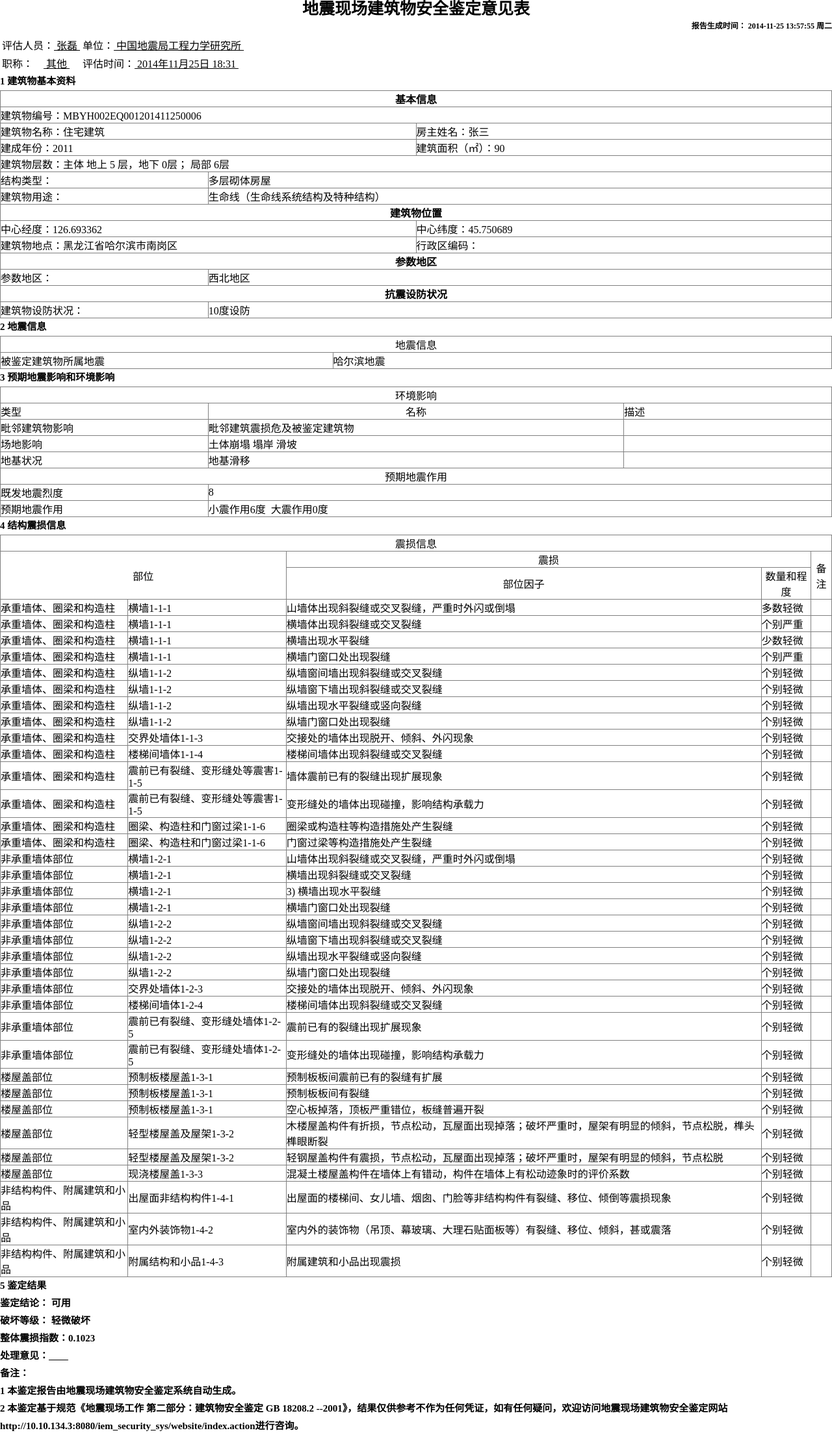
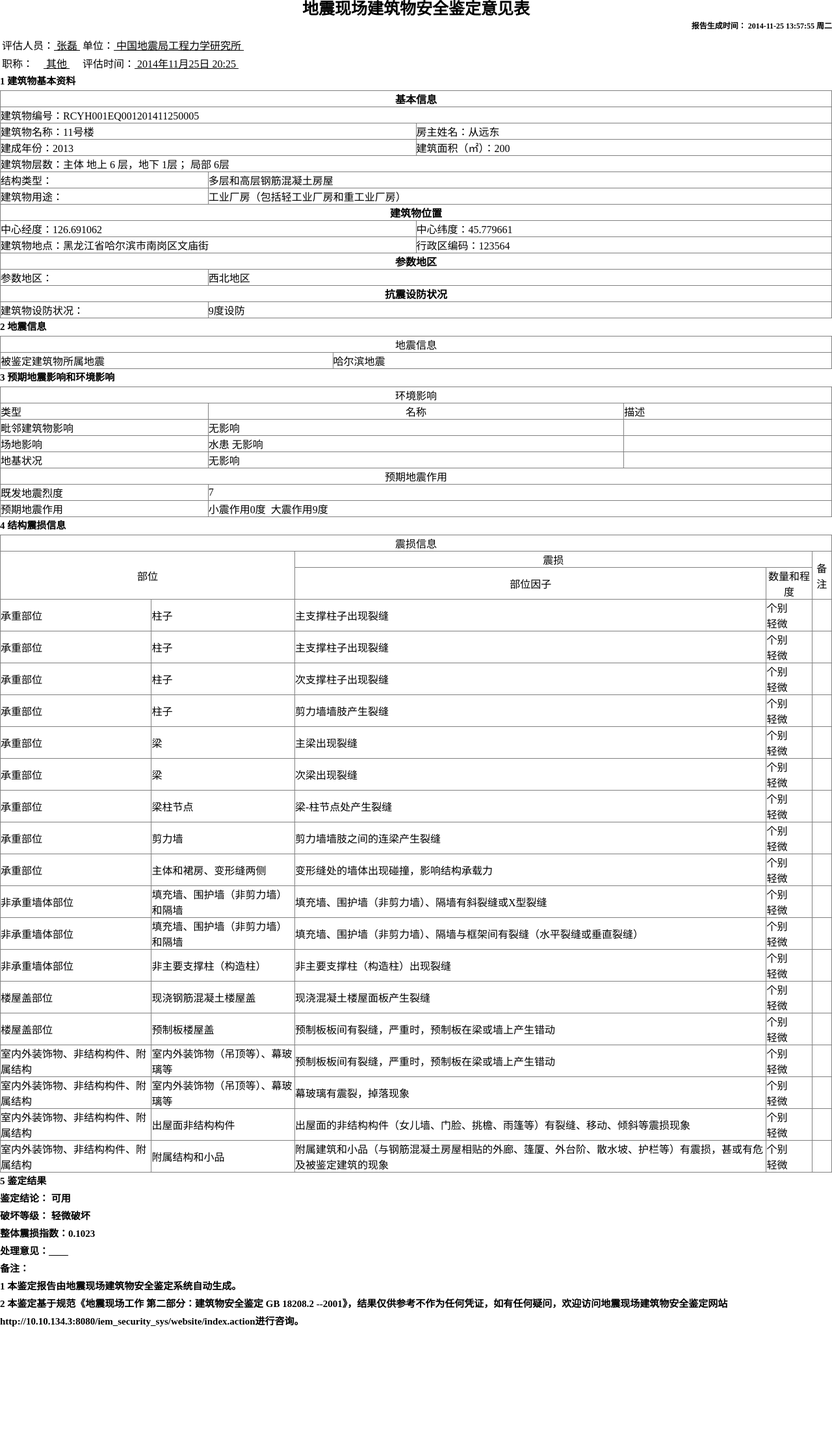
Before and after one commit to cash2one/dlsPro, a Django app: template templates/myhtml2pdf.html in a window 1280 px wide. Shown: the whole page at 65% size. After the commit the page ends 2042 px from the top, so only its background shows below. Run offline with Django 3.2, Linux system fonts and the light colour scheme; the template is opened without the code that fills it, so the values that code supplies are empty.

Commit message:
修改了点

```diff
--- a/templates/myhtml2pdf.html
+++ b/templates/myhtml2pdf.html
@@ -63,7 +63,7 @@ setInterval("get_time()",1000);
 		</tr>
 		<tr>
 			<td>职称：&nbsp&nbsp&nbsp&nbsp<u>&nbsp其他&nbsp </u></td>
-			<td>评估时间：<u>&nbsp2014年11月25日 18:31&nbsp</td>
+			<td>评估时间：<u>&nbsp2014年11月25日 20:25&nbsp</td>
 		</tr>
 	</table>
 	<div align="left" style="font-weight:bold">
@@ -74,37 +74,37 @@ setInterval("get_time()",1000);
 		<td colspan="4" valign="middle"><div align="center" style="font-weight:bold">基本信息</div></td>
 		</tr>
 		<tr>
-		<td colspan="4">建筑物编号：MBYH002EQ001201411250006</td>
+		<td colspan="4">建筑物编号：RCYH001EQ001201411250005</td>
 		</tr>
 		<tr>
-		<td colspan="3" width="50%">建筑物名称：住宅建筑</td>
-		<td>房主姓名：张三</td>
+		<td colspan="3" width="50%">建筑物名称：11号楼</td>
+		<td>房主姓名：从远东</td>
 		</tr>
 		<tr>
-		<td colspan="2">建成年份：2011</td>
-		<td colspan="2">建筑面积（㎡）：90</td>
+		<td colspan="2">建成年份：2013</td>
+		<td colspan="2">建筑面积（㎡）：200</td>
 		</tr>
 		<tr>
-		<td colspan="4">建筑物层数：主体 地上 5 层，地下 0层； 局部 6层</td>
+		<td colspan="4">建筑物层数：主体 地上 6 层，地下 1层； 局部 6层</td>
 		</tr>
 		<tr>
 		<td>结构类型：</td>
-		<td colspan="3">多层砌体房屋</td>
+		<td colspan="3">多层和高层钢筋混凝土房屋</td>
 		</tr>
 		<tr>
 		<td width="25%">建筑物用途：</td>
-		<td colspan="3">生命线（生命线系统结构及特种结构）</td>
+		<td colspan="3">工业厂房（包括轻工业厂房和重工业厂房）</td>
 		</tr>
 		<tr>
 		<th colspan="4">建筑物位置</th>
 		</tr>
 		<tr>
-		<td colspan="2">中心经度：126.693362</td>
-		<td colspan="2">中心纬度：45.750689</td>
+		<td colspan="2">中心经度：126.691062</td>
+		<td colspan="2">中心纬度：45.779661</td>
 		</tr>
 		<tr>
-		<td colspan="3">建筑物地点：黑龙江省哈尔滨市南岗区</td>
-		<td>行政区编码：</td>
+		<td colspan="3">建筑物地点：黑龙江省哈尔滨市南岗区文庙街</td>
+		<td>行政区编码：123564</td>
 		</tr>
 		<tr>
 		<th colspan="4">参数地区</th>
@@ -120,7 +120,7 @@ setInterval("get_time()",1000);
 		<td>建筑物设防状况：</td>
 		<td colspan="3">
 
-				10度设防
+				9度设防
 
 		</td>
 		</tr>
@@ -153,7 +153,7 @@ setInterval("get_time()",1000);
 		<td>毗邻建筑物影响</td>
 		<td>
 
-			毗邻建筑震损危及被鉴定建筑物
+			无影响
 
 		</td>
 		<td>&nbsp;</td>
@@ -161,13 +161,13 @@ setInterval("get_time()",1000);
 	  <tr>
 		<td>场地影响</td>
 		<td>
-
-		土体崩塌
-
-		塌岸
-		滑坡
+		水患
 
 
+
+
+
+		无影响
 		</td>
 		<td>&nbsp;</td>
 	  </tr>
@@ -176,9 +176,9 @@ setInterval("get_time()",1000);
 		<td>
 
 
-		地基滑移
 
 
+		无影响
 		</td>
 		<td>&nbsp;</td>
 	  </tr>
@@ -187,11 +187,11 @@ setInterval("get_time()",1000);
 	  </tr>
 	  <tr>
 		<td>既发地震烈度</td>
-		<td colspan="2">8</td>
+		<td colspan="2">7</td>
 	  </tr>
 	  <tr>
 		<td>预期地震作用</td>
-		<td colspan="2">小震作用6度&nbsp&nbsp大震作用0度</td>
+		<td colspan="2">小震作用0度&nbsp&nbsp大震作用9度</td>
 	  </tr>
 	</table>
 	<div align="left" style="font-weight:bold">
@@ -212,154 +212,99 @@ setInterval("get_time()",1000);
 	  </tr>
 
 	  	<tr>
-	  		<td>承重墙体、圈梁和构造柱</td>
-	  		<td>横墙1-1-1</td>
-	  		<td>山墙体出现斜裂缝或交叉裂缝，严重时外闪或倒塌</td>
+	  		<td>承重部位</td>
+	  		<td>柱子</td>
+	  		<td>主支撑柱子出现裂缝</td>
 	  		<td>
-	  			多数轻微
+	  			个别<br>轻微
 
 	  		</td>
 	  		<td></td>
 	  	</tr>
 
 	  	<tr>
-	  		<td>承重墙体、圈梁和构造柱</td>
-	  		<td>横墙1-1-1</td>
-	  		<td>横墙体出现斜裂缝或交叉裂缝</td>
+	  		<td>承重部位</td>
+	  		<td>柱子</td>
+	  		<td>主支撑柱子出现裂缝</td>
 	  		<td>
-	  			个别严重
+	  			个别<br>轻微
 
 	  		</td>
 	  		<td></td>
 	  	</tr>
 
 	  	<tr>
-	  		<td>承重墙体、圈梁和构造柱</td>
-	  		<td>横墙1-1-1</td>
-	  		<td>横墙出现水平裂缝</td>
+	  		<td>承重部位</td>
+	  		<td>柱子</td>
+	  		<td>次支撑柱子出现裂缝</td>
 	  		<td>
-	  			少数轻微
+	  			个别<br>轻微
 
 	  		</td>
 	  		<td></td>
 	  	</tr>
 
 	  	<tr>
-	  		<td>承重墙体、圈梁和构造柱</td>
-	  		<td>横墙1-1-1</td>
-	  		<td>横墙门窗口处出现裂缝</td>
+	  		<td>承重部位</td>
+	  		<td>柱子</td>
+	  		<td>剪力墙墙肢产生裂缝</td>
 	  		<td>
-	  			个别严重
+	  			个别<br>轻微
 
 	  		</td>
 	  		<td></td>
 	  	</tr>
 
 	  	<tr>
-	  		<td>承重墙体、圈梁和构造柱</td>
-	  		<td>纵墙1-1-2</td>
-	  		<td>纵墙窗间墙出现斜裂缝或交叉裂缝</td>
+	  		<td>承重部位</td>
+	  		<td>梁</td>
+	  		<td>主梁出现裂缝</td>
 	  		<td>
-	  			个别轻微
+	  			个别<br>轻微
 
 	  		</td>
 	  		<td></td>
 	  	</tr>
 
 	  	<tr>
-	  		<td>承重墙体、圈梁和构造柱</td>
-	  		<td>纵墙1-1-2</td>
-	  		<td>纵墙窗下墙出现斜裂缝或交叉裂缝</td>
+	  		<td>承重部位</td>
+	  		<td>梁</td>
+	  		<td>次梁出现裂缝</td>
 	  		<td>
-	  			个别轻微
+	  			个别<br>轻微
 
 	  		</td>
 	  		<td></td>
 	  	</tr>
 
 	  	<tr>
-	  		<td>承重墙体、圈梁和构造柱</td>
-	  		<td>纵墙1-1-2</td>
-	  		<td>纵墙出现水平裂缝或竖向裂缝</td>
+	  		<td>承重部位</td>
+	  		<td>梁柱节点</td>
+	  		<td>梁-柱节点处产生裂缝</td>
 	  		<td>
-	  			个别轻微
+	  			个别<br>轻微
 
 	  		</td>
 	  		<td></td>
 	  	</tr>
 
 	  	<tr>
-	  		<td>承重墙体、圈梁和构造柱</td>
-	  		<td>纵墙1-1-2</td>
-	  		<td>纵墙门窗口处出现裂缝</td>
+	  		<td>承重部位</td>
+	  		<td>剪力墙</td>
+	  		<td>剪力墙墙肢之间的连梁产生裂缝</td>
 	  		<td>
-	  			个别轻微
+	  			个别<br>轻微
 
 	  		</td>
 	  		<td></td>
 	  	</tr>
 
 	  	<tr>
-	  		<td>承重墙体、圈梁和构造柱</td>
-	  		<td>交界处墙体1-1-3</td>
-	  		<td>交接处的墙体出现脱开、倾斜、外闪现象</td>
-	  		<td>
-	  			个别轻微
-
-	  		</td>
-	  		<td></td>
-	  	</tr>
-
-	  	<tr>
-	  		<td>承重墙体、圈梁和构造柱</td>
-	  		<td>楼梯间墙体1-1-4</td>
-	  		<td>楼梯间墙体出现斜裂缝或交叉裂缝</td>
-	  		<td>
-	  			个别轻微
-
-	  		</td>
-	  		<td></td>
-	  	</tr>
-
-	  	<tr>
-	  		<td>承重墙体、圈梁和构造柱</td>
-	  		<td>震前已有裂缝、变形缝处等震害1-1-5</td>
-	  		<td>墙体震前已有的裂缝出现扩展现象</td>
-	  		<td>
-	  			个别轻微
-
-	  		</td>
-	  		<td></td>
-	  	</tr>
-
-	  	<tr>
-	  		<td>承重墙体、圈梁和构造柱</td>
-	  		<td>震前已有裂缝、变形缝处等震害1-1-5</td>
+	  		<td>承重部位</td>
+	  		<td>主体和裙房、变形缝两侧</td>
 	  		<td>变形缝处的墙体出现碰撞，影响结构承载力</td>
 	  		<td>
-	  			个别轻微
-
-	  		</td>
-	  		<td></td>
-	  	</tr>
-
-	  	<tr>
-	  		<td>承重墙体、圈梁和构造柱</td>
-	  		<td>圈梁、构造柱和门窗过梁1-1-6</td>
-	  		<td>圈梁或构造柱等构造措施处产生裂缝</td>
-	  		<td>
-	  			个别轻微
-
-	  		</td>
-	  		<td></td>
-	  	</tr>
-
-	  	<tr>
-	  		<td>承重墙体、圈梁和构造柱</td>
-	  		<td>圈梁、构造柱和门窗过梁1-1-6</td>
-	  		<td>门窗过梁等构造措施处产生裂缝</td>
-	  		<td>
-	  			个别轻微
+	  			个别<br>轻微
 
 	  		</td>
 	  		<td></td>
@@ -367,10 +312,10 @@ setInterval("get_time()",1000);
 
 	  	<tr>
 	  		<td>非承重墙体部位</td>
-	  		<td>横墙1-2-1</td>
-	  		<td>山墙体出现斜裂缝或交叉裂缝，严重时外闪或倒塌</td>
+	  		<td>填充墙、围护墙（非剪力墙）和隔墙</td>
+	  		<td>填充墙、围护墙（非剪力墙）、隔墙有斜裂缝或X型裂缝</td>
 	  		<td>
-	  			个别轻微
+	  			个别<br>轻微
 
 	  		</td>
 	  		<td></td>
@@ -378,10 +323,10 @@ setInterval("get_time()",1000);
 
 	  	<tr>
 	  		<td>非承重墙体部位</td>
-	  		<td>横墙1-2-1</td>
-	  		<td>横墙出现斜裂缝或交叉裂缝</td>
+	  		<td>填充墙、围护墙（非剪力墙）和隔墙</td>
+	  		<td>填充墙、围护墙（非剪力墙）、隔墙与框架间有裂缝（水平裂缝或垂直裂缝）</td>
 	  		<td>
-	  			个别轻微
+	  			个别<br>轻微
 
 	  		</td>
 	  		<td></td>
@@ -389,109 +334,10 @@ setInterval("get_time()",1000);
 
 	  	<tr>
 	  		<td>非承重墙体部位</td>
-	  		<td>横墙1-2-1</td>
-	  		<td>3)	横墙出现水平裂缝</td>
+	  		<td>非主要支撑柱（构造柱）</td>
+	  		<td>非主要支撑柱（构造柱）出现裂缝</td>
 	  		<td>
-	  			个别轻微
-
-	  		</td>
-	  		<td></td>
-	  	</tr>
-
-	  	<tr>
-	  		<td>非承重墙体部位</td>
-	  		<td>横墙1-2-1</td>
-	  		<td>横墙门窗口处出现裂缝</td>
-	  		<td>
-	  			个别轻微
-
-	  		</td>
-	  		<td></td>
-	  	</tr>
-
-	  	<tr>
-	  		<td>非承重墙体部位</td>
-	  		<td>纵墙1-2-2</td>
-	  		<td>纵墙窗间墙出现斜裂缝或交叉裂缝</td>
-	  		<td>
-	  			个别轻微
-
-	  		</td>
-	  		<td></td>
-	  	</tr>
-
-	  	<tr>
-	  		<td>非承重墙体部位</td>
-	  		<td>纵墙1-2-2</td>
-	  		<td>纵墙窗下墙出现斜裂缝或交叉裂缝</td>
-	  		<td>
-	  			个别轻微
-
-	  		</td>
-	  		<td></td>
-	  	</tr>
-
-	  	<tr>
-	  		<td>非承重墙体部位</td>
-	  		<td>纵墙1-2-2</td>
-	  		<td>纵墙出现水平裂缝或竖向裂缝</td>
-	  		<td>
-	  			个别轻微
-
-	  		</td>
-	  		<td></td>
-	  	</tr>
-
-	  	<tr>
-	  		<td>非承重墙体部位</td>
-	  		<td>纵墙1-2-2</td>
-	  		<td>纵墙门窗口处出现裂缝</td>
-	  		<td>
-	  			个别轻微
-
-	  		</td>
-	  		<td></td>
-	  	</tr>
-
-	  	<tr>
-	  		<td>非承重墙体部位</td>
-	  		<td>交界处墙体1-2-3</td>
-	  		<td>交接处的墙体出现脱开、倾斜、外闪现象</td>
-	  		<td>
-	  			个别轻微
-
-	  		</td>
-	  		<td></td>
-	  	</tr>
-
-	  	<tr>
-	  		<td>非承重墙体部位</td>
-	  		<td>楼梯间墙体1-2-4</td>
-	  		<td>楼梯间墙体出现斜裂缝或交叉裂缝</td>
-	  		<td>
-	  			个别轻微
-
-	  		</td>
-	  		<td></td>
-	  	</tr>
-
-	  	<tr>
-	  		<td>非承重墙体部位</td>
-	  		<td>震前已有裂缝、变形缝处墙体1-2-5</td>
-	  		<td>震前已有的裂缝出现扩展现象</td>
-	  		<td>
-	  			个别轻微
-
-	  		</td>
-	  		<td></td>
-	  	</tr>
-
-	  	<tr>
-	  		<td>非承重墙体部位</td>
-	  		<td>震前已有裂缝、变形缝处墙体1-2-5</td>
-	  		<td>变形缝处的墙体出现碰撞，影响结构承载力</td>
-	  		<td>
-	  			个别轻微
+	  			个别<br>轻微
 
 	  		</td>
 	  		<td></td>
@@ -499,10 +345,10 @@ setInterval("get_time()",1000);
 
 	  	<tr>
 	  		<td>楼屋盖部位</td>
-	  		<td>预制板楼屋盖1-3-1</td>
-	  		<td>预制板板间震前已有的裂缝有扩展</td>
+	  		<td>现浇钢筋混凝土楼屋盖</td>
+	  		<td>现浇混凝土楼屋面板产生裂缝</td>
 	  		<td>
-	  			个别轻微
+	  			个别<br>轻微
 
 	  		</td>
 	  		<td></td>
@@ -510,87 +356,54 @@ setInterval("get_time()",1000);
 
 	  	<tr>
 	  		<td>楼屋盖部位</td>
-	  		<td>预制板楼屋盖1-3-1</td>
-	  		<td>预制板板间有裂缝</td>
+	  		<td>预制板楼屋盖</td>
+	  		<td>预制板板间有裂缝，严重时，预制板在梁或墙上产生错动</td>
 	  		<td>
-	  			个别轻微
+	  			个别<br>轻微
 
 	  		</td>
 	  		<td></td>
 	  	</tr>
 
 	  	<tr>
-	  		<td>楼屋盖部位</td>
-	  		<td>预制板楼屋盖1-3-1</td>
-	  		<td>空心板掉落，顶板严重错位，板缝普遍开裂</td>
+	  		<td>室内外装饰物、非结构构件、附属结构</td>
+	  		<td>室内外装饰物（吊顶等）、幕玻璃等</td>
+	  		<td>预制板板间有裂缝，严重时，预制板在梁或墙上产生错动</td>
 	  		<td>
-	  			个别轻微
+	  			个别<br>轻微
 
 	  		</td>
 	  		<td></td>
 	  	</tr>
 
 	  	<tr>
-	  		<td>楼屋盖部位</td>
-	  		<td>轻型楼屋盖及屋架1-3-2</td>
-	  		<td>木楼屋盖构件有折损，节点松动，瓦屋面出现掉落；破坏严重时，屋架有明显的倾斜，节点松脱，榫头榫眼断裂</td>
+	  		<td>室内外装饰物、非结构构件、附属结构</td>
+	  		<td>室内外装饰物（吊顶等）、幕玻璃等</td>
+	  		<td>幕玻璃有震裂，掉落现象</td>
 	  		<td>
-	  			个别轻微
+	  			个别<br>轻微
 
 	  		</td>
 	  		<td></td>
 	  	</tr>
 
 	  	<tr>
-	  		<td>楼屋盖部位</td>
-	  		<td>轻型楼屋盖及屋架1-3-2</td>
-	  		<td>轻钢屋盖构件有震损，节点松动，瓦屋面出现掉落；破坏严重时，屋架有明显的倾斜，节点松脱</td>
+	  		<td>室内外装饰物、非结构构件、附属结构</td>
+	  		<td>出屋面非结构构件</td>
+	  		<td>出屋面的非结构构件（女儿墙、门脸、挑檐、雨篷等）有裂缝、移动、倾斜等震损现象</td>
 	  		<td>
-	  			个别轻微
+	  			个别<br>轻微
 
 	  		</td>
 	  		<td></td>
 	  	</tr>
 
 	  	<tr>
-	  		<td>楼屋盖部位</td>
-	  		<td>现浇楼屋盖1-3-3</td>
-	  		<td>混凝土楼屋盖构件在墙体上有错动，构件在墙体上有松动迹象时的评价系数</td>
+	  		<td>室内外装饰物、非结构构件、附属结构</td>
+	  		<td>附属结构和小品</td>
+	  		<td>附属建筑和小品（与钢筋混凝土房屋相贴的外廊、篷厦、外台阶、散水坡、护栏等）有震损，甚或有危及被鉴定建筑的现象</td>
 	  		<td>
-	  			个别轻微
-
-	  		</td>
-	  		<td></td>
-	  	</tr>
-
-	  	<tr>
-	  		<td>非结构构件、附属建筑和小品</td>
-	  		<td>出屋面非结构构件1-4-1</td>
-	  		<td>出屋面的楼梯间、女儿墙、烟囱、门脸等非结构构件有裂缝、移位、倾倒等震损现象</td>
-	  		<td>
-	  			个别轻微
-
-	  		</td>
-	  		<td></td>
-	  	</tr>
-
-	  	<tr>
-	  		<td>非结构构件、附属建筑和小品</td>
-	  		<td>室内外装饰物1-4-2</td>
-	  		<td>室内外的装饰物（吊顶、幕玻璃、大理石贴面板等）有裂缝、移位、倾斜，甚或震落</td>
-	  		<td>
-	  			个别轻微
-
-	  		</td>
-	  		<td></td>
-	  	</tr>
-
-	  	<tr>
-	  		<td>非结构构件、附属建筑和小品</td>
-	  		<td>附属结构和小品1-4-3</td>
-	  		<td>附属建筑和小品出现震损</td>
-	  		<td>
-	  			个别轻微
+	  			个别<br>轻微
 
 	  		</td>
 	  		<td></td>
```
Also changed, not shown: transport/middleware/middle.py (+8 -6 lines), transport/views.py (+9 -1 lines), 1 other file.
